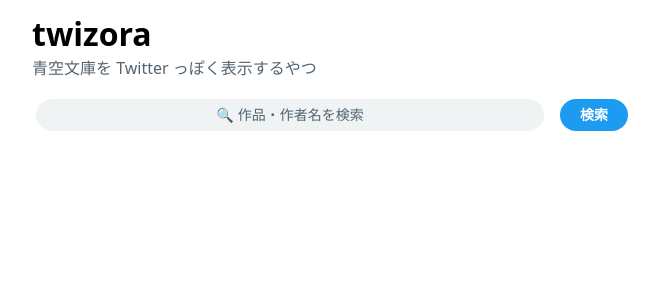
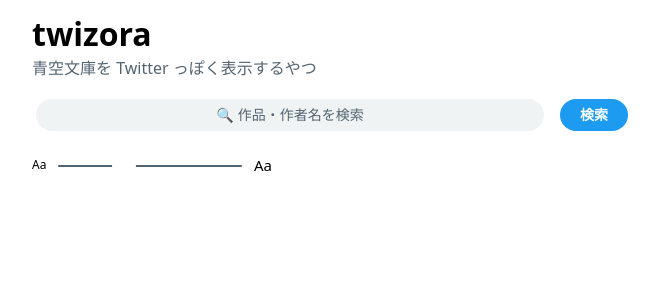
Before and after one commit to mitorime/twizora, a Next.js app: page / in a window 1280 px wide. Shown: the top 300 px of the page, without its empty margins (308-967 px from the left). Built offline with nearby package versions, Linux system fonts and the light colour scheme.

Commit message:
FontSwitcher 検索結果一覧でだけ非表示

```diff
--- a/src/app/page.tsx
+++ b/src/app/page.tsx
@@ -1,5 +1,9 @@
+import { FontSizeSwitcher } from "../components/FontSizeSwitcher";
+
 export default function Home() {
   return (
-    <></>
+    <>
+      <FontSizeSwitcher />
+    </>
   )
 }
```
Also changed, not shown: src/app/[authorId]/status/[bookId]/page.tsx (+5 -5 lines), src/app/layout.tsx (+4 -4 lines).
